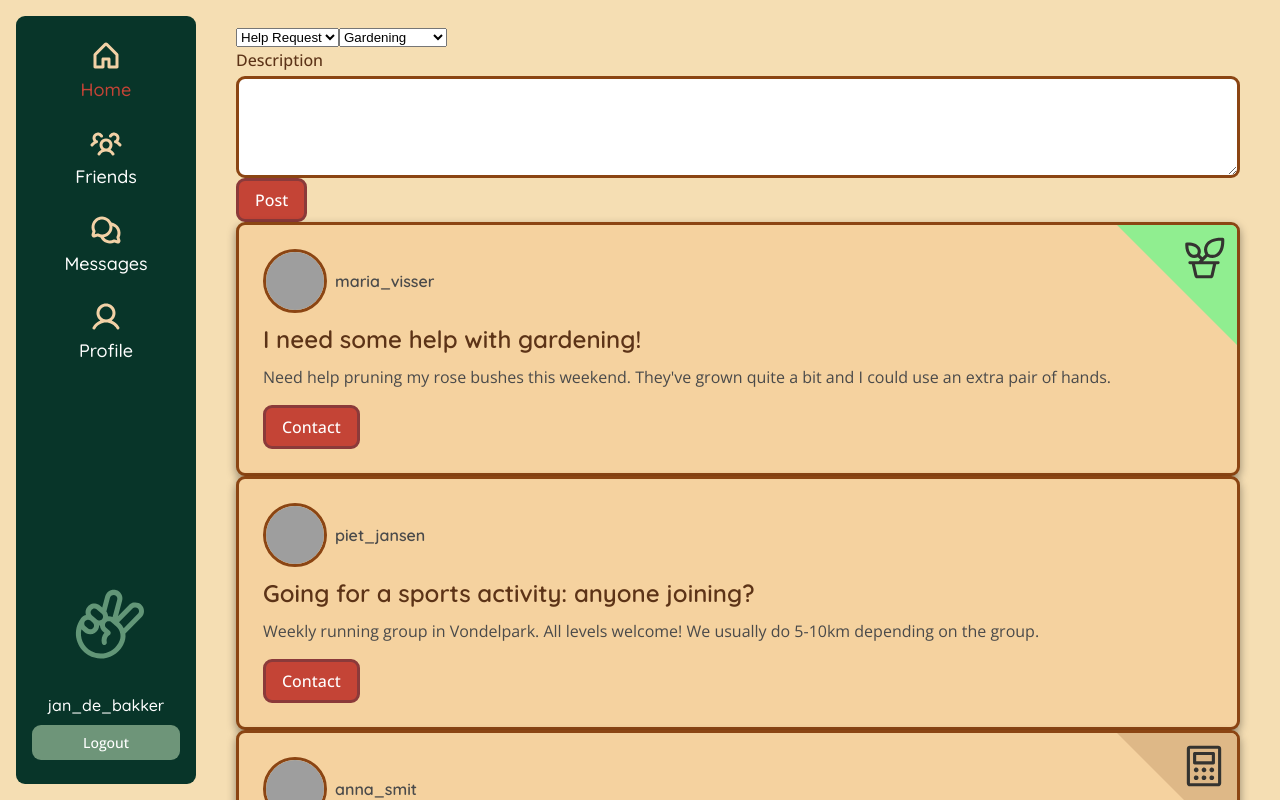
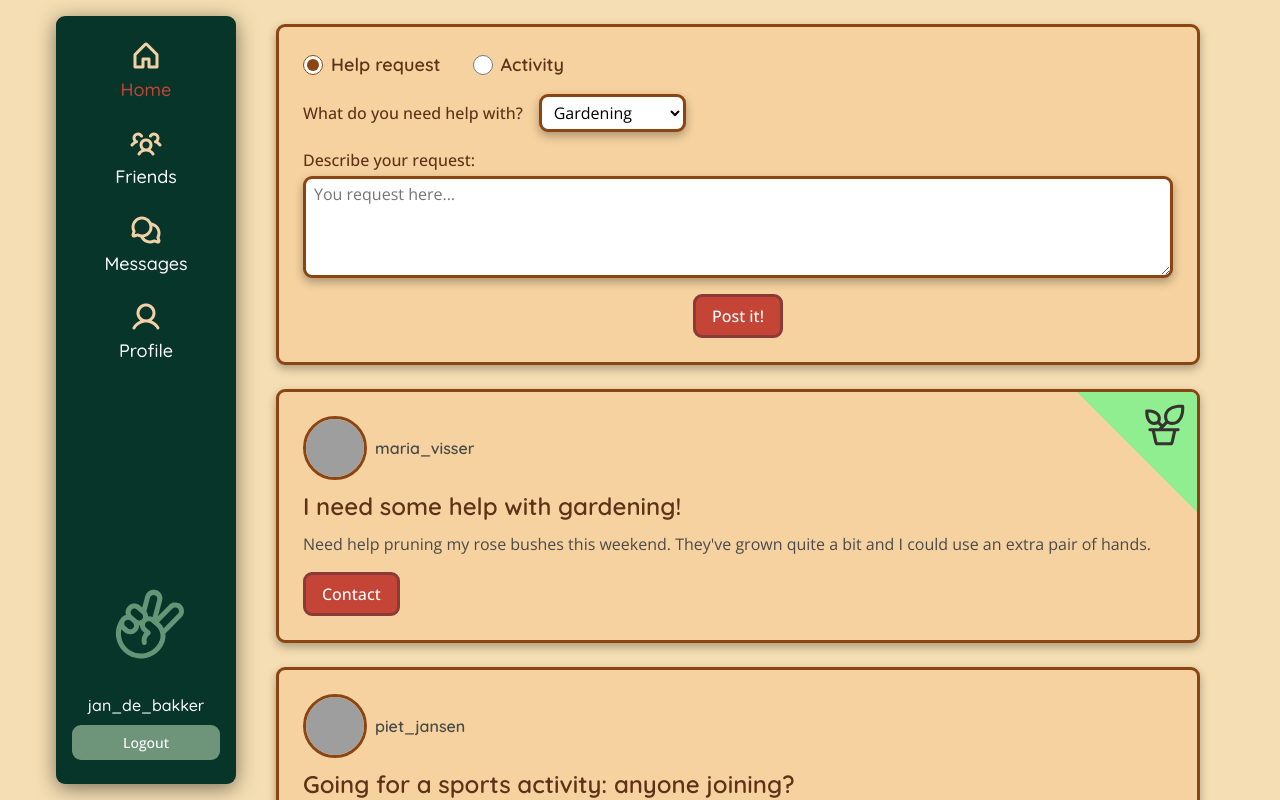
Before and after one commit to giuzep89/helpinghand-frontend, a React (Vite) app: page / in a window 1280 px wide. Built offline with nearby package versions, Linux system fonts and the light colour scheme; grey boxes are pictures that could not be loaded.

Commit message:
Homepage styling added

```diff
--- a/src/components/input/Input.css
+++ b/src/components/input/Input.css
@@ -24,6 +24,7 @@
   font-family: var(--font-family-body), serif;
   font-size: var(--font-size-base);
   background-color: #FFFFFF;
+  box-shadow: var(--shadow);
 }
 
 .input-container input:focus,
--- a/src/components/post-card/PostCard.css
+++ b/src/components/post-card/PostCard.css
@@ -50,6 +50,7 @@
   font-size: var(--font-size-xl);
   font-weight: 600;
   transform: rotate(-15deg);
+  text-shadow: 2px 2px 4px rgba(0, 0, 0, 0.25);
 }
 
 .post-card-header {
--- a/src/components/sidebar/Sidebar.css
+++ b/src/components/sidebar/Sidebar.css
@@ -6,6 +6,7 @@
   border-radius: var(--radius);
 
   background-color: var(--color-background-sidebar);
+  box-shadow: 0 4px 20px rgba(0, 0, 0, 0.50); /* this shadow is a little darker than in the rest of the app due to dark background */
   display: flex;
   flex-direction: column;
   padding: var(--sizing-lg) var(--sizing-md);
--- a/src/index.css
+++ b/src/index.css
@@ -1,4 +1,4 @@
-@import url('https://fonts.googleapis.com/css2?family=Open+Sans:wght@400;500;600&family=Quicksand:wght@500;600;700&display=swap');
+@import url('https://fonts.googleapis.com/css2?family=Open+Sans:wght@400;500;600&family=Quicksand:wght@500;600;700&family=Righteous&display=swap');
 
 /* ================================
    CSS Reset
@@ -48,12 +48,13 @@
 
   /* Border */
   --radius: 9px;
-  --shadow: 0 4px 10px rgba(0, 0, 0, 0.40);
+  --shadow: 0 4px 10px rgba(0, 0, 0, 0.30);
   --border-width: 3px;
 
   /* Typography - Font Families */
   --font-family-heading: 'Quicksand', Arial, Helvetica, sans-serif;
   --font-family-body: 'Open Sans', Arial, Helvetica, sans-serif;
+  --font-family-logo: 'Righteous', Arial, Helvetica, sans-serif;
 
   /* Typography - Font Sizes */
   --font-size-xs: 0.75rem;    /* 12px */
@@ -127,6 +128,8 @@ img {
 .app-layout {
   display: flex;
   height: 100vh;
+  max-width: 1200px;
+  margin: 0 auto;
   background-color: var(--color-background-main);
 }
 
@@ -134,4 +137,6 @@ img {
   flex: 1;
   overflow-y: auto;
   padding-right: var(--sizing-md);
+  scrollbar-width: thin;
+  scrollbar-color: var(--color-border) transparent;
 }
--- a/src/pages/home/Home.css
+++ b/src/pages/home/Home.css
@@ -0,0 +1,72 @@
+.home-create-post {
+  background-color: var(--color-background-card);
+  border: var(--border-width) solid var(--color-border);
+  border-radius: var(--radius);
+  padding: var(--sizing-lg);
+  margin-bottom: var(--sizing-lg);
+  box-shadow: var(--shadow);
+}
+
+.home-create-post form {
+  display: flex;
+  flex-direction: column;
+  gap: var(--sizing-md);
+}
+
+.home-create-post form button {
+  align-self: center;
+}
+
+.post-type-selector {
+  display: flex;
+  gap: var(--sizing-xl);
+}
+
+.post-type-option {
+  display: flex;
+  align-items: center;
+  gap: var(--sizing-sm);
+  cursor: pointer;
+}
+
+.post-type-option input[type="radio"] {
+  width: 20px;
+  height: 20px;
+  accent-color: var(--color-border);
+  cursor: pointer;
+}
+
+.post-type-option span {
+  font-family: var(--font-family-heading);
+  font-weight: 600;
+  font-size: var(--font-size-lg);
+  color: var(--color-text-primary);
+}
+
+.post-category-selector {
+  display: flex;
+  align-items: center;
+  gap: var(--sizing-md);
+}
+
+.post-category-label {
+  font-weight: 500;
+  color: var(--color-text-primary);
+}
+
+.post-category-selector select {
+  padding: var(--sizing-xs) var(--sizing-sm);
+  border: var(--border-width) solid var(--color-border);
+  border-radius: var(--radius);
+  font-family: var(--font-family-body);
+  font-size: var(--font-size-base);
+  background-color: #FFFFFF;
+  box-shadow: var(--shadow);
+  cursor: pointer;
+}
+
+.home-feed {
+  display: flex;
+  flex-direction: column;
+  gap: var(--sizing-lg);
+}
--- a/src/pages/home/Home.jsx
+++ b/src/pages/home/Home.jsx
@@ -68,19 +68,39 @@ function Home() {
       <div className="home inner-container">
         <section className="home-create-post">
           <form onSubmit={handleCreatePost}>
-            <select
-              value={newPost.postType}
+            <div className="post-type-selector">
+              <label className="post-type-option">
+                <input
+                  type="radio"
+                  name="postType"
+                  value="HELP_REQUEST"
+                  checked={newPost.postType === 'HELP_REQUEST'}
                   onChange={(e) => setNewPost({ ...newPost, postType: e.target.value })}
-            >
-              <option value="HELP_REQUEST">Help Request</option>
-              <option value="ACTIVITY">Activity</option>
-            </select>
+                />
+                <span>Help request</span>
+              </label>
+              <label className="post-type-option">
+                <input
+                  type="radio"
+                  name="postType"
+                  value="ACTIVITY"
+                  checked={newPost.postType === 'ACTIVITY'}
+                  onChange={(e) => setNewPost({ ...newPost, postType: e.target.value })}
+                />
+                <span>Activity</span>
+              </label>
+            </div>
 
+            <div className="post-category-selector">
+              <span className="post-category-label">
+                {newPost.postType === 'HELP_REQUEST' ? 'What do you need help with?' : 'What type of activity?'}
+              </span>
               {newPost.postType === 'HELP_REQUEST' ? (
                 <select
                   value={newPost.helpType}
                   onChange={(e) => setNewPost({ ...newPost, helpType: e.target.value })}
                 >
+                  <option value="" disabled>Select one...</option>
                   {helpTypes.map((type) => {
                     return <option key={type.value} value={type.value}>{type.label}</option>;
                   })}
@@ -90,19 +110,22 @@ function Home() {
                   value={newPost.activityType}
                   onChange={(e) => setNewPost({ ...newPost, activityType: e.target.value })}
                 >
+                  <option value="" disabled>Select one...</option>
                   {activityTypes.map((type) => {
                     return <option key={type.value} value={type.value}>{type.label}</option>;
                   })}
                 </select>
               )}
+            </div>
 
             <Textarea
-              label="Description"
+              label="Describe your request:"
+              placeholder="You request here..."
               value={newPost.description}
               onChange={(e) => setNewPost({ ...newPost, description: e.target.value })}
             />
 
-            <Button type="submit">Post</Button>
+            <Button type="submit">Post it!</Button>
           </form>
         </section>
         <section className="home-feed">
--- a/src/pages/login-registration/LoginRegistration.css
+++ b/src/pages/login-registration/LoginRegistration.css
@@ -18,6 +18,7 @@
 }
 
 .auth-title {
+  font-family: var(--font-family-logo);
   font-size: 3rem;
   margin-bottom: var(--sizing-sm);
 }
```
Lines whose indentation alone changed are shown as unchanged.
